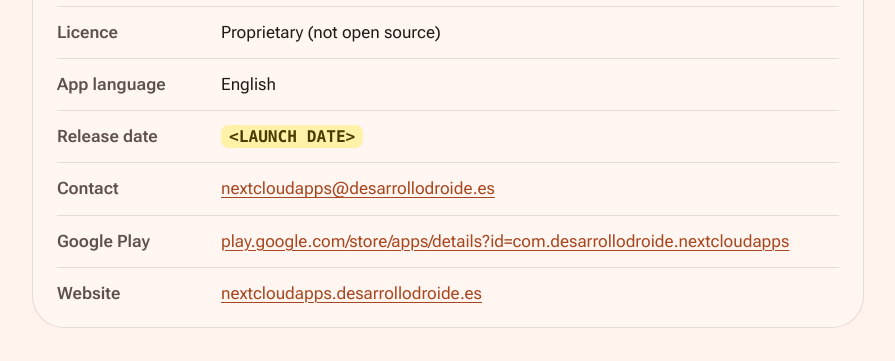
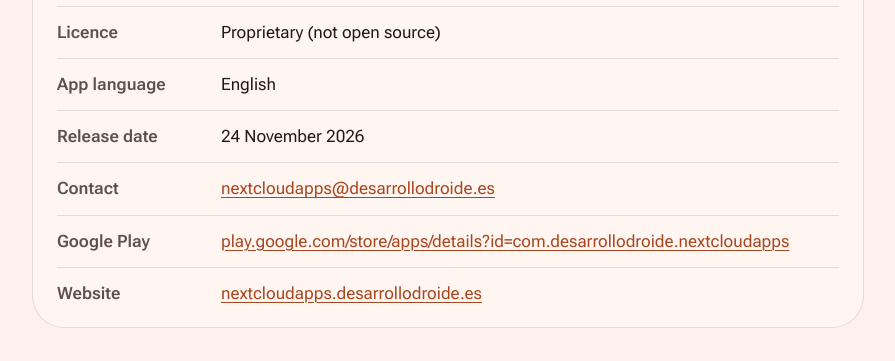
Before and after one commit to DesarrolloAntonio/nextcloudapps-support, a plain HTML site: page press/index.html in a window 1280 px wide. Shown: the part 1340-1701 px from the top of the page, without its empty margins (48-943 px from the left). Drawn offline with Linux system fonts and the light colour scheme.

Commit message:
Press kit: release date 24 November 2026
Co-Authored-By: Claude Opus 5.5 <noreply@anthropic.com>

```diff
--- a/press/index.html
+++ b/press/index.html
@@ -100,7 +100,7 @@
         <div><dt>Price</dt><dd>Free, no ads, no tracking</dd></div>
         <div><dt>Licence</dt><dd>Proprietary (not open source)</dd></div>
         <div><dt>App language</dt><dd>English</dd></div>
-        <div><dt>Release date</dt><dd><span class="placeholder">&lt;LAUNCH DATE&gt;</span></dd></div>
+        <div><dt>Release date</dt><dd>24 November 2026</dd></div>
         <div><dt>Contact</dt><dd><a href="mailto:nextcloudapps@desarrollodroide.es">nextcloudapps@desarrollodroide.es</a></dd></div>
         <div><dt>Google Play</dt><dd><a href="https://play.google.com/store/apps/details?id=com.desarrollodroide.nextcloudapps">play.google.com/store/apps/details?id=com.desarrollodroide.nextcloudapps</a></dd></div>
         <div><dt>Website</dt><dd><a data-site-url href="https://nextcloudapps.desarrollodroide.es/">nextcloudapps.desarrollodroide.es</a></dd></div>
```
